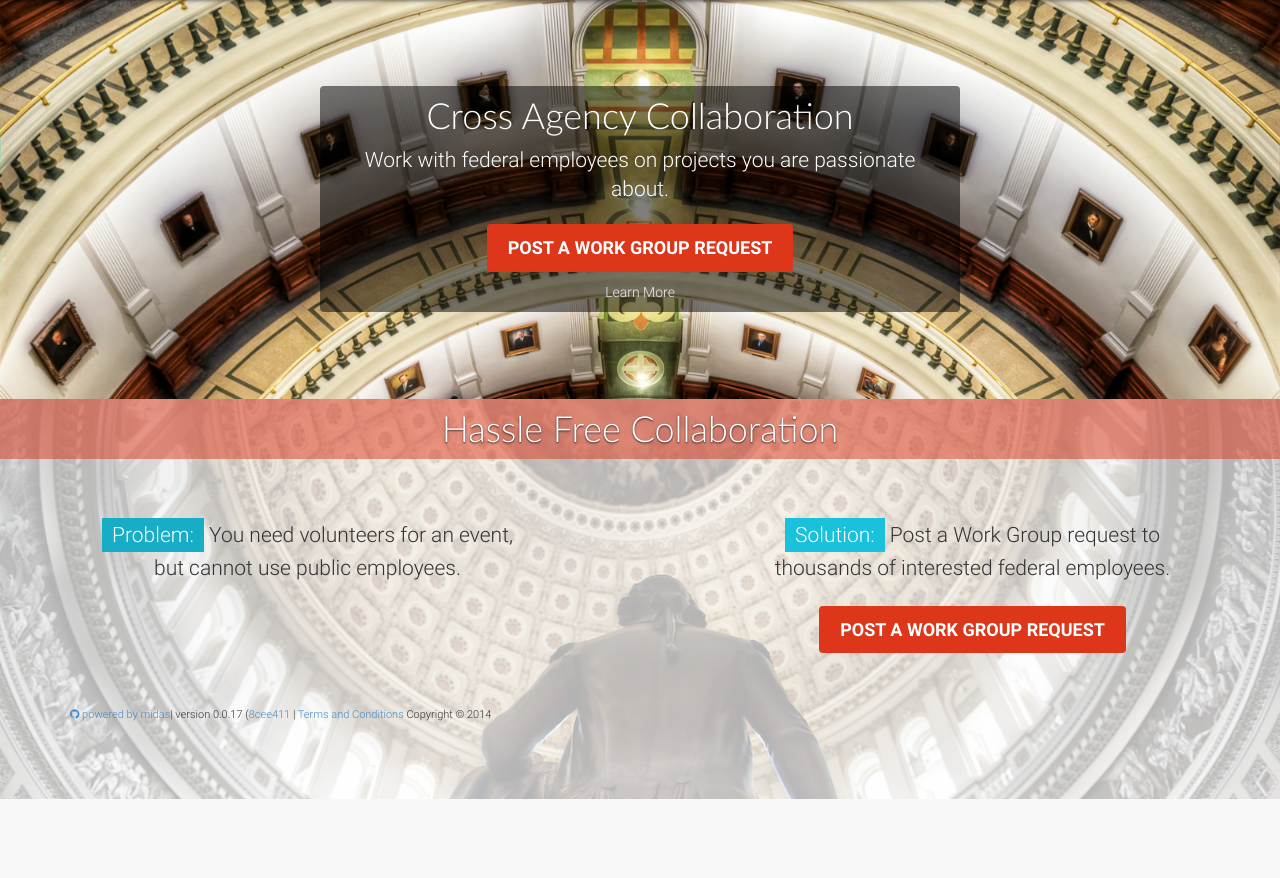
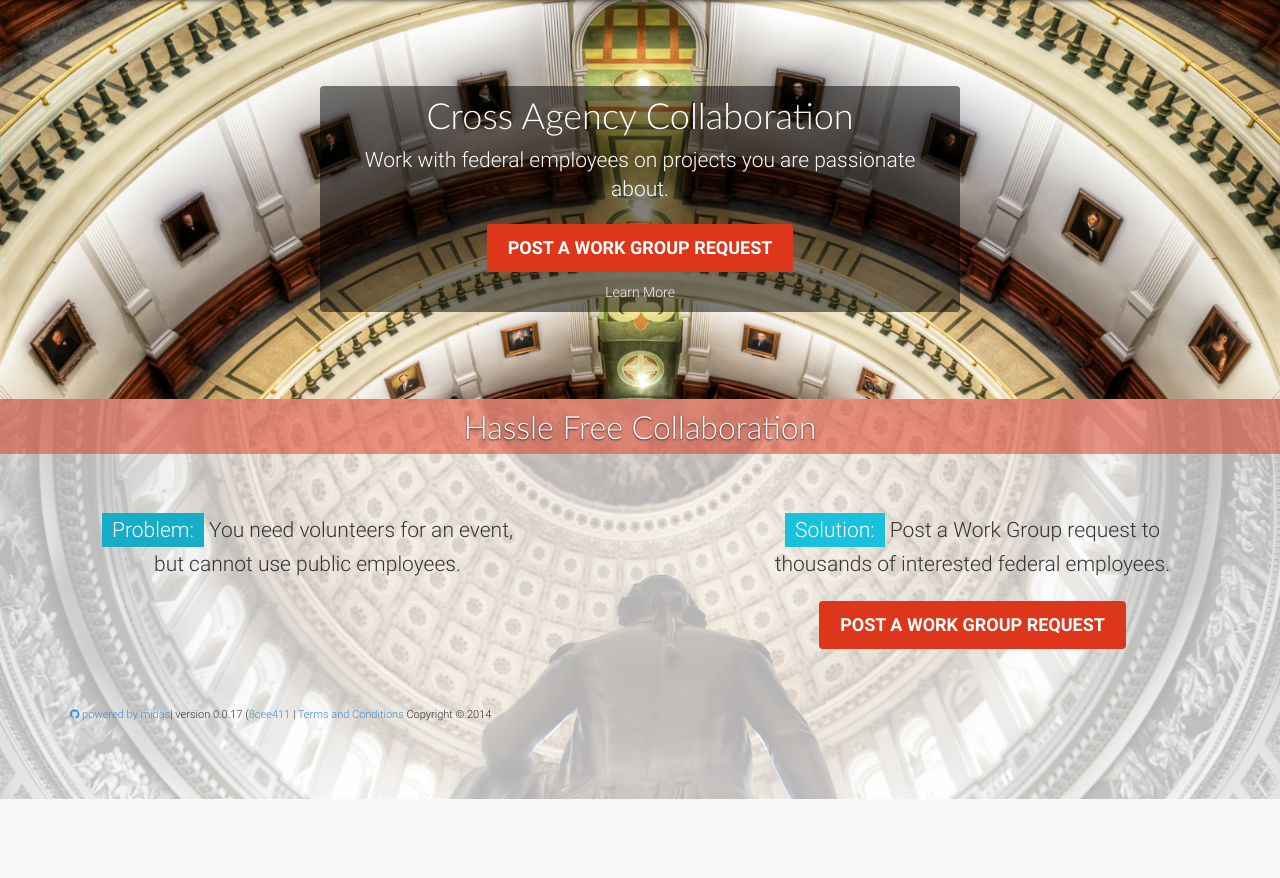
Before and after one commit to alwaysbrightblue/midas-bs, a PHP site: page / in a window 1280 px wide. Shown: the part 74-952 px from the top of the page. Run offline with PHP 8.4, Linux system fonts and the light colour scheme; some libraries are stand-ins or nearby versions.

Commit message:
adjust layout on scenario 1

```diff
--- a/assets/styles/application.css
+++ b/assets/styles/application.css
@@ -1305,13 +1305,30 @@ ul.task-tags > li {
   width: auto;
   z-index: 10000;
 }
+@media screen and (min-width: 320px) {
+  #scenario1 h1 {
+    font-size: 24px;
+  }
+}
+@media screen and (min-width: 480px) {
+  #scenario1 h1 {
+    font-size: 32px;
+  }
+}
 .splash-wrap {
   position: relative;
   height: 400px;
 }
-.splash-box {
-  margin-top: 30px;
-  padding: 20px;
+@media screen and (min-width: 320px) {
+  .splash-box {
+    margin-top: 0px;
+    padding: 20px;
+  }
+}
+@media screen and (min-width: 768px) {
+  .splash-box {
+    margin-top: 30px;
+  }
 }
 #splash-center-top {
   position: absolute;
--- a/less/splash.less
+++ b/less/splash.less
@@ -26,7 +26,7 @@
 }
 
 
-/////////////////////////  SECTION Image
+/////////////////////////  Scenario  Image
 //  from:  http://www.tophomephoto.com/wallpapers/capitol-rotunda-floor-5389.html
 
 #scenario1.splash-wrap { // just background stuff
@@ -43,6 +43,14 @@
 	z-index: 10000;
 }
 
+#scenario1 h1 {
+	@media screen and (min-width: 320px) {
+		font-size: 24px;
+	}
+	@media screen and (min-width: 480px) {
+		font-size: 32px;
+	}
+}
 
 .splash-wrap { // sizing stuff
 	position: relative;
@@ -50,8 +58,15 @@
 }
 
 .splash-box {
+	@media screen and (min-width: 320px) {
+
+	margin-top: 0px;
+	padding: 20px;
+}
+	@media screen and (min-width: 768px) {
 	margin-top: 30px;
-	padding: 20px;
+
+	}
 }
 
 #splash-center-top { // center positioning
--- a/sections/hp/scenario1/scenario1.php
+++ b/sections/hp/scenario1/scenario1.php
@@ -12,11 +12,11 @@
 	<h1 class="text-center highlight-trans box-pad-b box-pad-t">Hassle Free Collaboration</h1>
 
 	<div class="container">
-	<div class="col-md-5 splash-box">
+	<div class="col-md-5 col-sm-5 splash-box">
 	<p class="lead text-center tall-text"><span class="highlight-complement2">Problem:</span> You need volunteers for an event, but cannot use public employees.</p>
 	</div><!-- /#splash-left -->
 
-	<div class="col-md-5 splash-box pull-right">
+	<div class="col-md-5 col-sm-5 splash-box pull-right">
 	<p class="lead text-center tall-text"><span class="highlight-complement1">Solution:</span> Post a Work Group request to thousands of interested federal employees.</p>
 	<div class="text-center"><a href="#"><button class="btn btn-midas" id="center">Post a Work Group Request</button></a></div>
 	</div><!-- /#splash-left -->
```
